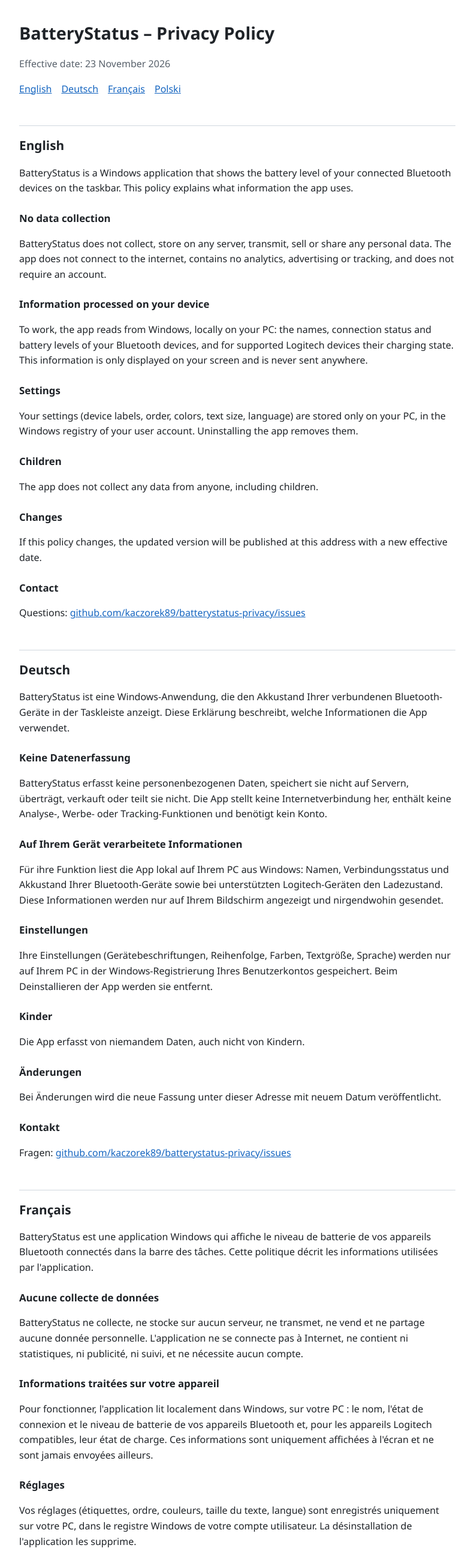
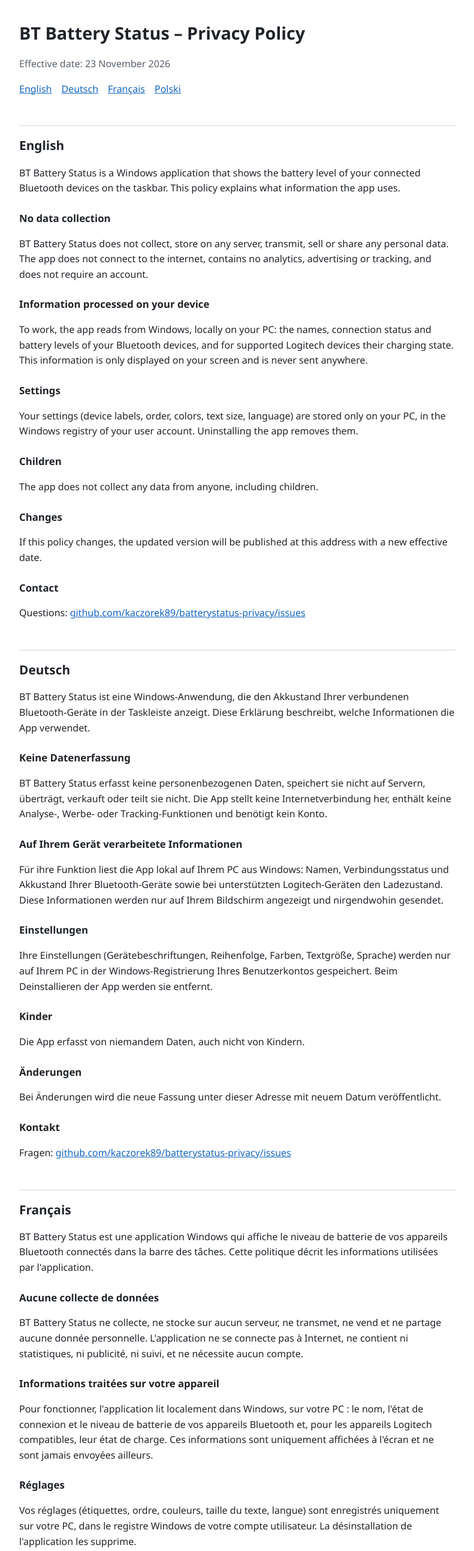
Before and after one commit to kaczorek89/batterystatus-privacy, a plain HTML site: page index.html in a window 1280 px wide. Shown: the top 2585 px of the page at 60% size, without its empty margins (244-1035 px from the left). Drawn offline with Linux system fonts and the light colour scheme.

Commit message:
Rename app to BT Battery Status
Co-Authored-By: Claude Opus 5.5 <noreply@anthropic.com>

```diff
--- a/index.html
+++ b/index.html
@@ -3,7 +3,7 @@
 <head>
 <meta charset="utf-8">
 <meta name="viewport" content="width=device-width, initial-scale=1">
-<title>BatteryStatus – Privacy Policy</title>
+<title>BT Battery Status – Privacy Policy</title>
 <!-- Opublikowane: https://kaczorek89.github.io/batterystatus-privacy/ (repo kaczorek89/batterystatus-privacy). -->
 <style>
   :root { --bg: #ffffff; --fg: #1f2328; --muted: #57606a; --line: #d0d7de; --accent: #1565c0; }
@@ -25,7 +25,7 @@
 </head>
 <body>
 <main>
-  <h1>BatteryStatus – Privacy Policy</h1>
+  <h1>BT Battery Status – Privacy Policy</h1>
   <p class="muted">Effective date: 23 November 2026</p>
   <nav>
     <a href="#en">English</a>
@@ -36,9 +36,9 @@
 
   <section id="en" lang="en">
     <h2>English</h2>
-    <p>BatteryStatus is a Windows application that shows the battery level of your connected Bluetooth devices on the taskbar. This policy explains what information the app uses.</p>
+    <p>BT Battery Status is a Windows application that shows the battery level of your connected Bluetooth devices on the taskbar. This policy explains what information the app uses.</p>
     <h3>No data collection</h3>
-    <p>BatteryStatus does not collect, store on any server, transmit, sell or share any personal data. The app does not connect to the internet, contains no analytics, advertising or tracking, and does not require an account.</p>
+    <p>BT Battery Status does not collect, store on any server, transmit, sell or share any personal data. The app does not connect to the internet, contains no analytics, advertising or tracking, and does not require an account.</p>
     <h3>Information processed on your device</h3>
     <p>To work, the app reads from Windows, locally on your PC: the names, connection status and battery levels of your Bluetooth devices, and for supported Logitech devices their charging state. This information is only displayed on your screen and is never sent anywhere.</p>
     <h3>Settings</h3>
@@ -53,9 +53,9 @@
 
   <section id="de" lang="de">
     <h2>Deutsch</h2>
-    <p>BatteryStatus ist eine Windows-Anwendung, die den Akkustand Ihrer verbundenen Bluetooth-Geräte in der Taskleiste anzeigt. Diese Erklärung beschreibt, welche Informationen die App verwendet.</p>
+    <p>BT Battery Status ist eine Windows-Anwendung, die den Akkustand Ihrer verbundenen Bluetooth-Geräte in der Taskleiste anzeigt. Diese Erklärung beschreibt, welche Informationen die App verwendet.</p>
     <h3>Keine Datenerfassung</h3>
-    <p>BatteryStatus erfasst keine personenbezogenen Daten, speichert sie nicht auf Servern, überträgt, verkauft oder teilt sie nicht. Die App stellt keine Internetverbindung her, enthält keine Analyse-, Werbe- oder Tracking-Funktionen und benötigt kein Konto.</p>
+    <p>BT Battery Status erfasst keine personenbezogenen Daten, speichert sie nicht auf Servern, überträgt, verkauft oder teilt sie nicht. Die App stellt keine Internetverbindung her, enthält keine Analyse-, Werbe- oder Tracking-Funktionen und benötigt kein Konto.</p>
     <h3>Auf Ihrem Gerät verarbeitete Informationen</h3>
     <p>Für ihre Funktion liest die App lokal auf Ihrem PC aus Windows: Namen, Verbindungsstatus und Akkustand Ihrer Bluetooth-Geräte sowie bei unterstützten Logitech-Geräten den Ladezustand. Diese Informationen werden nur auf Ihrem Bildschirm angezeigt und nirgendwohin gesendet.</p>
     <h3>Einstellungen</h3>
@@ -70,9 +70,9 @@
 
   <section id="fr" lang="fr">
     <h2>Français</h2>
-    <p>BatteryStatus est une application Windows qui affiche le niveau de batterie de vos appareils Bluetooth connectés dans la barre des tâches. Cette politique décrit les informations utilisées par l'application.</p>
+    <p>BT Battery Status est une application Windows qui affiche le niveau de batterie de vos appareils Bluetooth connectés dans la barre des tâches. Cette politique décrit les informations utilisées par l'application.</p>
     <h3>Aucune collecte de données</h3>
-    <p>BatteryStatus ne collecte, ne stocke sur aucun serveur, ne transmet, ne vend et ne partage aucune donnée personnelle. L'application ne se connecte pas à Internet, ne contient ni statistiques, ni publicité, ni suivi, et ne nécessite aucun compte.</p>
+    <p>BT Battery Status ne collecte, ne stocke sur aucun serveur, ne transmet, ne vend et ne partage aucune donnée personnelle. L'application ne se connecte pas à Internet, ne contient ni statistiques, ni publicité, ni suivi, et ne nécessite aucun compte.</p>
     <h3>Informations traitées sur votre appareil</h3>
     <p>Pour fonctionner, l'application lit localement dans Windows, sur votre PC : le nom, l'état de connexion et le niveau de batterie de vos appareils Bluetooth et, pour les appareils Logitech compatibles, leur état de charge. Ces informations sont uniquement affichées à l'écran et ne sont jamais envoyées ailleurs.</p>
     <h3>Réglages</h3>
@@ -87,9 +87,9 @@
 
   <section id="pl" lang="pl">
     <h2>Polski</h2>
-    <p>BatteryStatus to aplikacja dla Windows, która pokazuje poziom baterii połączonych urządzeń Bluetooth na pasku zadań. Niniejsza polityka opisuje, z jakich informacji korzysta aplikacja.</p>
+    <p>BT Battery Status to aplikacja dla Windows, która pokazuje poziom baterii połączonych urządzeń Bluetooth na pasku zadań. Niniejsza polityka opisuje, z jakich informacji korzysta aplikacja.</p>
     <h3>Brak zbierania danych</h3>
-    <p>BatteryStatus nie zbiera, nie przechowuje na żadnych serwerach, nie przesyła, nie sprzedaje i nie udostępnia żadnych danych osobowych. Aplikacja nie łączy się z internetem, nie zawiera analityki, reklam ani śledzenia i nie wymaga konta.</p>
+    <p>BT Battery Status nie zbiera, nie przechowuje na żadnych serwerach, nie przesyła, nie sprzedaje i nie udostępnia żadnych danych osobowych. Aplikacja nie łączy się z internetem, nie zawiera analityki, reklam ani śledzenia i nie wymaga konta.</p>
     <h3>Informacje przetwarzane na Twoim urządzeniu</h3>
     <p>Do działania aplikacja odczytuje z systemu Windows, lokalnie na Twoim komputerze: nazwy, stan połączenia i poziom baterii urządzeń Bluetooth, a w przypadku obsługiwanych urządzeń Logitech także stan ładowania. Te informacje są wyłącznie wyświetlane na ekranie i nigdzie nie są wysyłane.</p>
     <h3>Ustawienia</h3>
```
Also changed, not shown: 1 other file.
